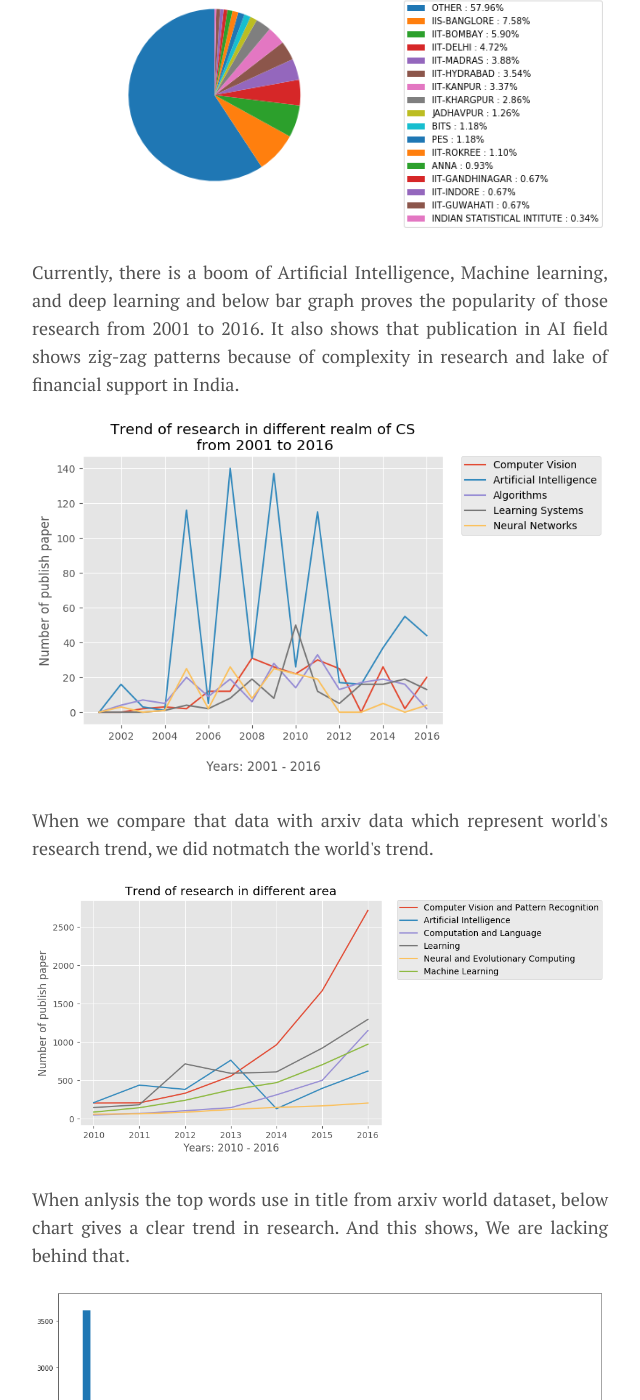
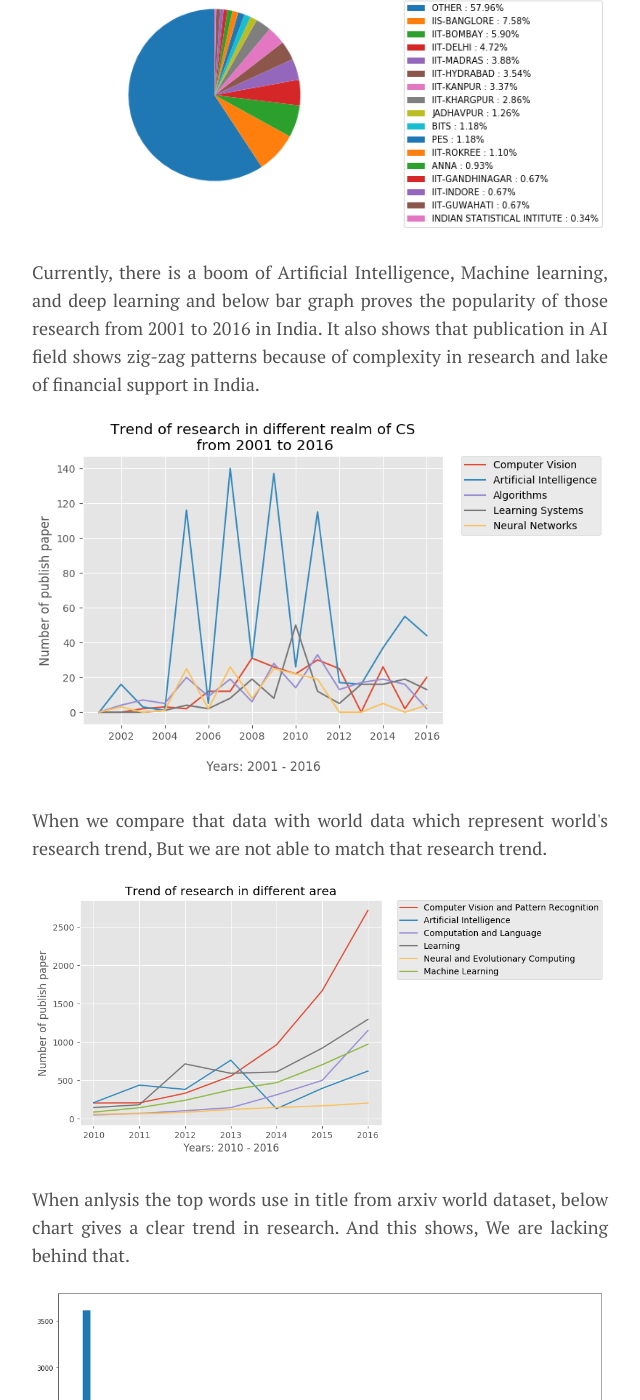
Before and after one commit to NeelShah18/neelshah18.github.io, a Jekyll site: the page built from _posts/2017-03-15-Scopus-analysis.md, in a window 1280 px wide and 1400 px high, scrolled down 3263 px. Shown: the whole window, without its empty margins (320-960 px from the left). Built offline with Jekyll 4.4.1, drawn with Linux system fonts in a browser that asks for light colours; nearby versions of some CDN libraries.

Commit message:
Update 2017-03-15-Scopus-analysis.md

```diff
--- a/_posts/2017-03-15-Scopus-analysis.md
+++ b/_posts/2017-03-15-Scopus-analysis.md
@@ -53,10 +53,10 @@ Jupyter notebook(code) and arxiv data set available for free under MIT- open sou
 <p style="text-align: justify;">A country with more 129 Deemed Universities, 67 Institution of National Importance (Public), 700 Total Degree-granting Institutions, 35,539 Affiliated Colleges (Public or Private) below result create a big question on the quality of education. It is a big concern for the Indian government and Indian University. From all university publication almost 42% of research publication done by Top - 15 Universities. It is surprising that almost 7.5% of total research publication done by IIS - Banglore alone.  Even IIT - Kharagpur which knows as research hub of Indian IT sector, ranked 7th in top 15 Universities with 2.86% of publication.</p>
 <img src="/images/scopus_pic/pic_3.png" width="750px" height="250px">
 
-<p style="text-align: justify;">Currently, there is a boom of Artificial Intelligence, Machine learning, and deep learning and below bar graph proves the popularity of those research from 2001 to 2016. It also shows that publication in AI field shows zig-zag patterns because of complexity in research and lake of financial support in India.</p>
+<p style="text-align: justify;">Currently, there is a boom of Artificial Intelligence, Machine learning, and deep learning and below bar graph proves the popularity of those research from 2001 to 2016 in India. It also shows that publication in AI field shows zig-zag patterns because of complexity in research and lake of financial support in India.</p>
 <img src="/images/scopus_pic/trend.png" width="750px" height="250px">
 
-<p style="text-align: justify;">When we compare that data with arxiv data which represent world's research trend, we did notmatch the world's trend.</p>
+<p style="text-align: justify;">When we compare that data with world data which represent world's research trend, But we are not able to match that research trend.</p>
 <img src="/images/arxiv_pic/trend.png" width="750px" height="250px">
 
 <p style="text-align: justify;">When anlysis the top words use in title from arxiv world dataset, below chart gives a clear trend in research. And this shows, We are lacking behind that.</p>
```
